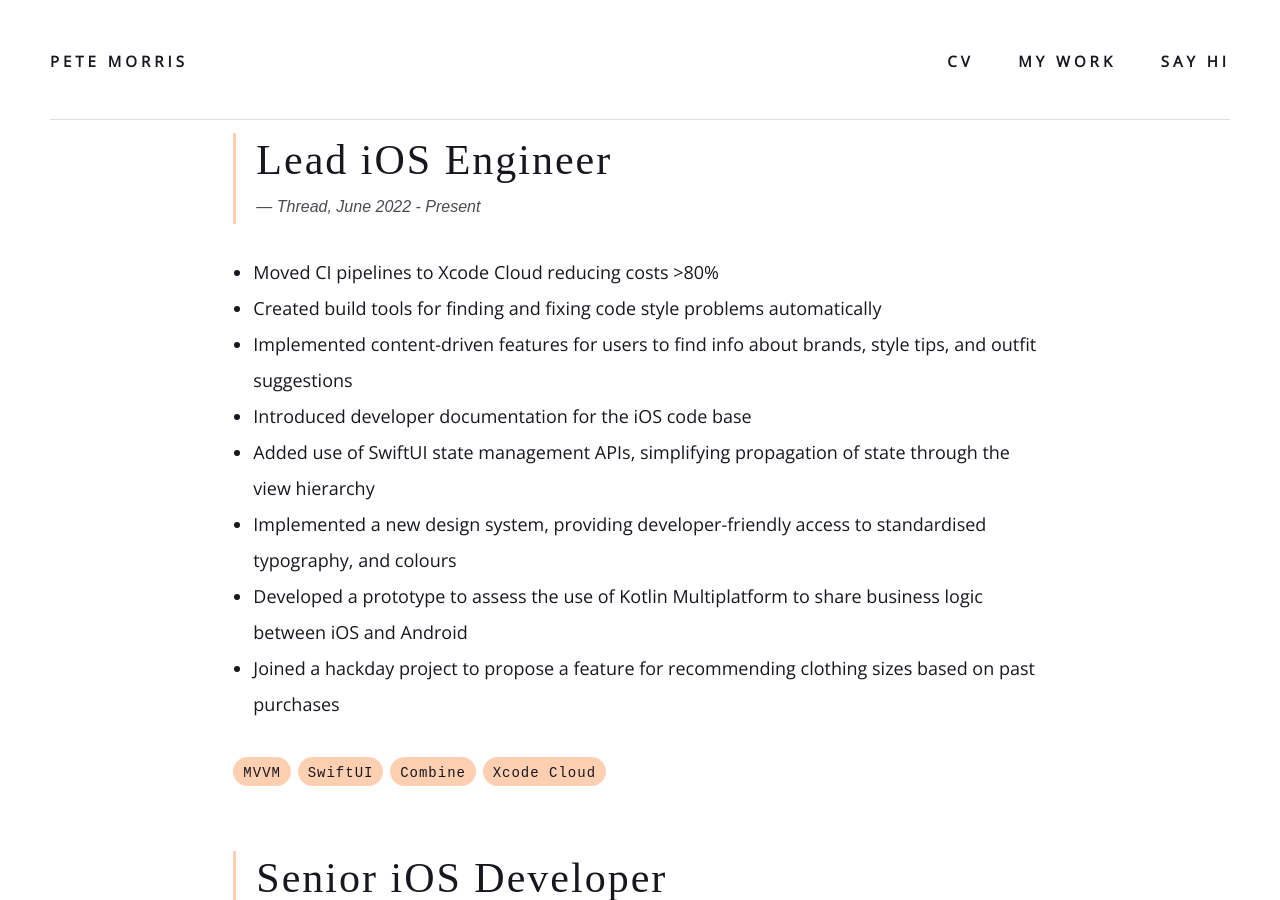
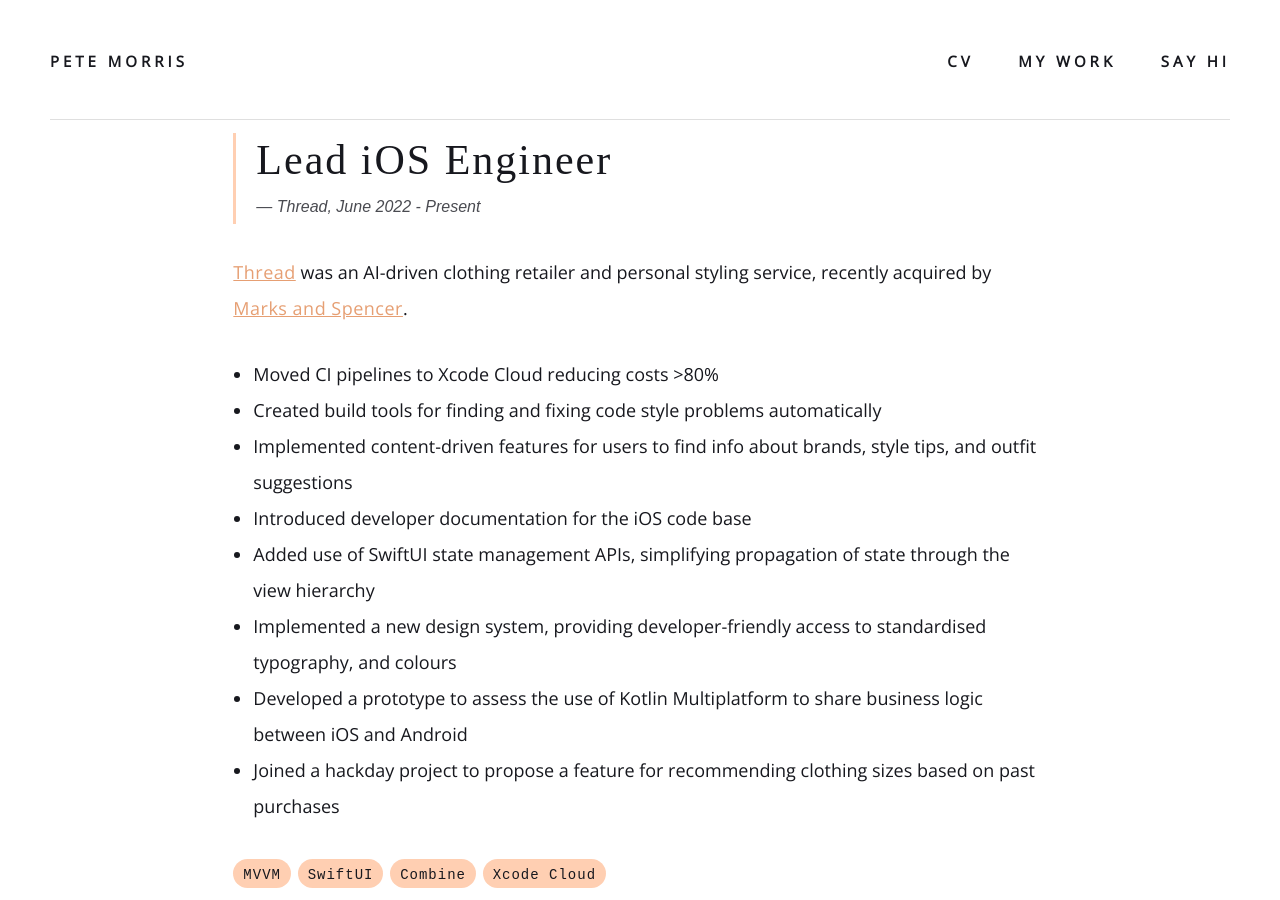
Before and after one commit to p-morris/p-morris.github.io, a Jekyll site: the page built from _pages/cv.md, in a window 1280 px wide and 900 px high, scrolled down 493 px. Built offline with Jekyll 4.4.1, drawn with Linux system fonts in a browser that asks for light colours; nearby versions of some CDN libraries; some web fonts are replaced.

Commit message:
Add Thread description

```diff
--- a/_pages/cv.md
+++ b/_pages/cv.md
@@ -27,6 +27,8 @@
 > {: .job-title}
 > ## Lead iOS Engineer
 > <cite>Thread, June 2022 - Present</cite>
+
+[Thread](https://www.thesun.co.uk/sun-selects/17809393/thread-review/) was an AI-driven clothing retailer and personal styling service, recently acquired by [Marks and Spencer](https://corporate.marksandspencer.com/media/press-releases/ms-acquires-thread-ip-accelerate-its-personalisation-plans).
 
 {: .work-list}
 * Moved CI pipelines to Xcode Cloud reducing costs >80%
```
